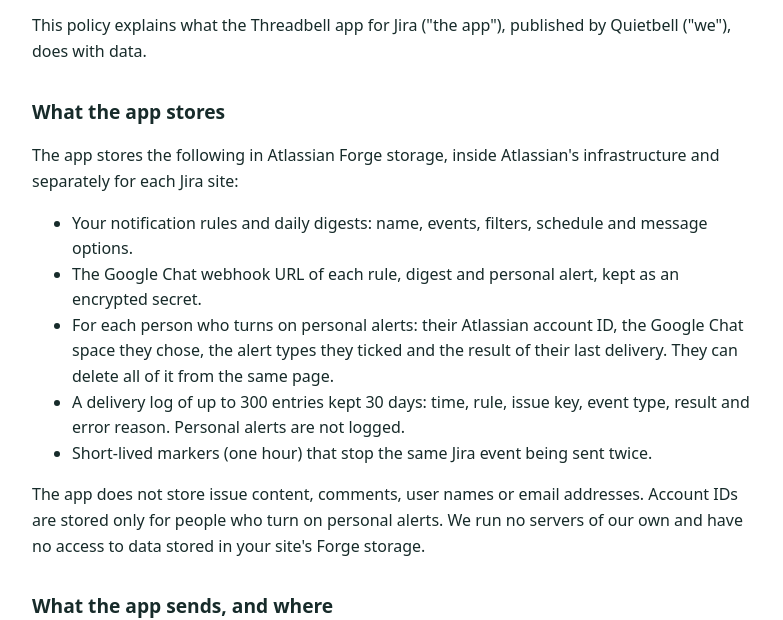
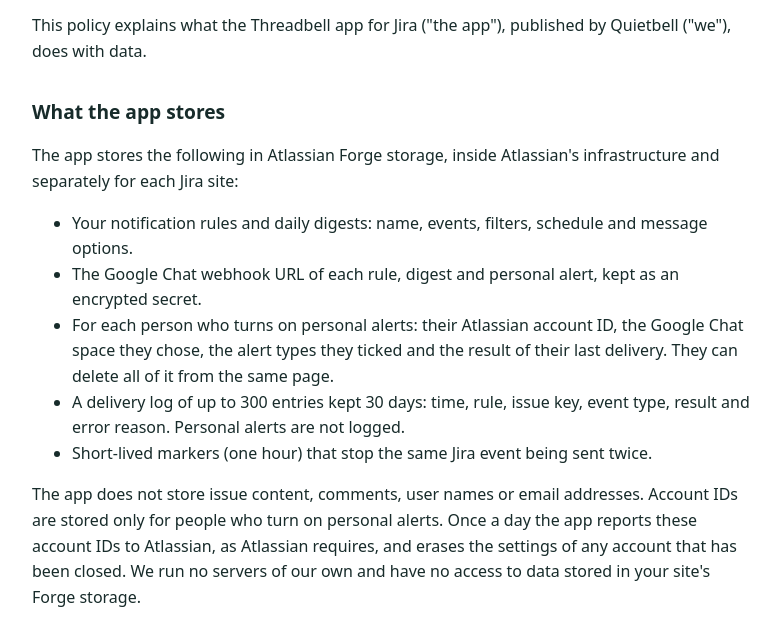
Before and after one commit to Quietbell/quietbell.github.io, a plain HTML site: page privacy.html in a window 1280 px wide. Shown: the part 183-803 px from the top of the page, without its empty margins (248-1031 px from the left). Drawn offline with Linux system fonts and the light colour scheme.

Commit message:
Privacy: daily personal data report to Atlassian

```diff
--- a/privacy.html
+++ b/privacy.html
@@ -12,7 +12,7 @@
 <li>A delivery log of up to 300 entries kept 30 days: time, rule, issue key, event type, result and error reason. Personal alerts are not logged.</li>
 <li>Short-lived markers (one hour) that stop the same Jira event being sent twice.</li>
 </ul>
-<p>The app does not store issue content, comments, user names or email addresses. Account IDs are stored only for people who turn on personal alerts. We run no servers of our own and have no access to data stored in your site's Forge storage.</p>
+<p>The app does not store issue content, comments, user names or email addresses. Account IDs are stored only for people who turn on personal alerts. Once a day the app reports these account IDs to Atlassian, as Atlassian requires, and erases the settings of any account that has been closed. We run no servers of our own and have no access to data stored in your site's Forge storage.</p>
 
 <h2>What the app sends, and where</h2>
 <p>When an issue event matches one of your rules, the app reads the issue from Jira and sends a message to the Google Chat webhook you configured, at <code>chat.googleapis.com</code>. Depending on the rule's settings, the message can contain the issue key, summary, type, project name, status, priority, the display names of the assignee and of the person who made the change, and excerpts of the comment and description. Google processes that message under your organisation's Google Workspace agreement.</p>
```
